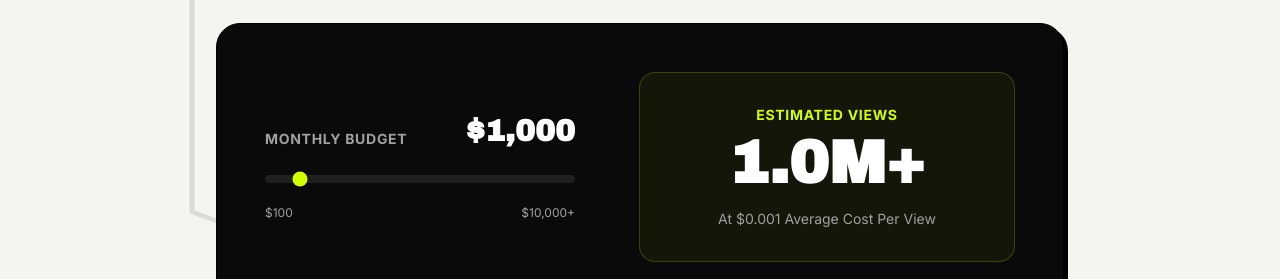
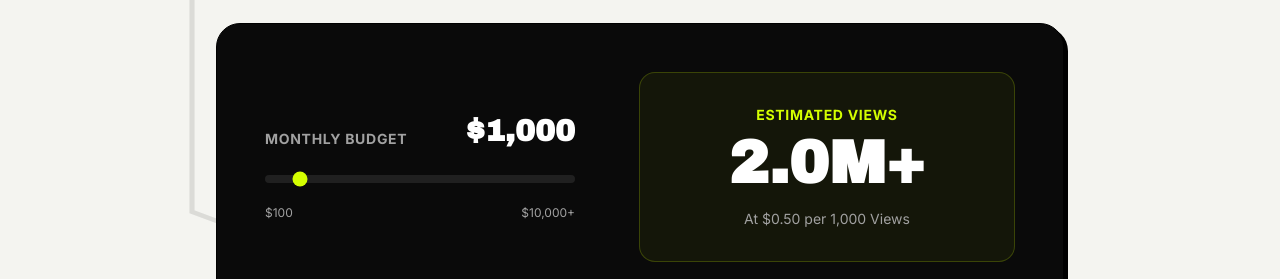
Before and after one commit to Alok00111/clip-farming, a Next.js app: page / in a window 1280 px wide. Shown: the part 5880-6159 px from the top of the page. Built offline with nearby package versions, Linux system fonts and the light colour scheme.

Commit message:
Update ROI calculator rate to .50 per 1000 views

```diff
--- a/src/components/ROICalculator.tsx
+++ b/src/components/ROICalculator.tsx
@@ -9,8 +9,8 @@ export default function ROICalculator() {
   const [budget, setBudget] = useState(1000);
   const shouldReduceMotion = useReducedMotion();
 
-  // Formula: $0.001 per view
-  const estimatedViews = Math.floor(budget / 0.001);
+  // Formula: $0.0005 per view ($0.50 per 1000 views)
+  const estimatedViews = Math.floor(budget / 0.0005);
 
   return (
     <section className="relative w-full py-32">
@@ -71,7 +71,7 @@ export default function ROICalculator() {
                   : `${(estimatedViews / 1000).toFixed(0)}K+`}
               </div>
               <p className="mt-4 text-sm text-neutral-400">
-                At $0.001 Average Cost Per View
+                At $0.50 per 1,000 Views
               </p>
             </div>
 
```
